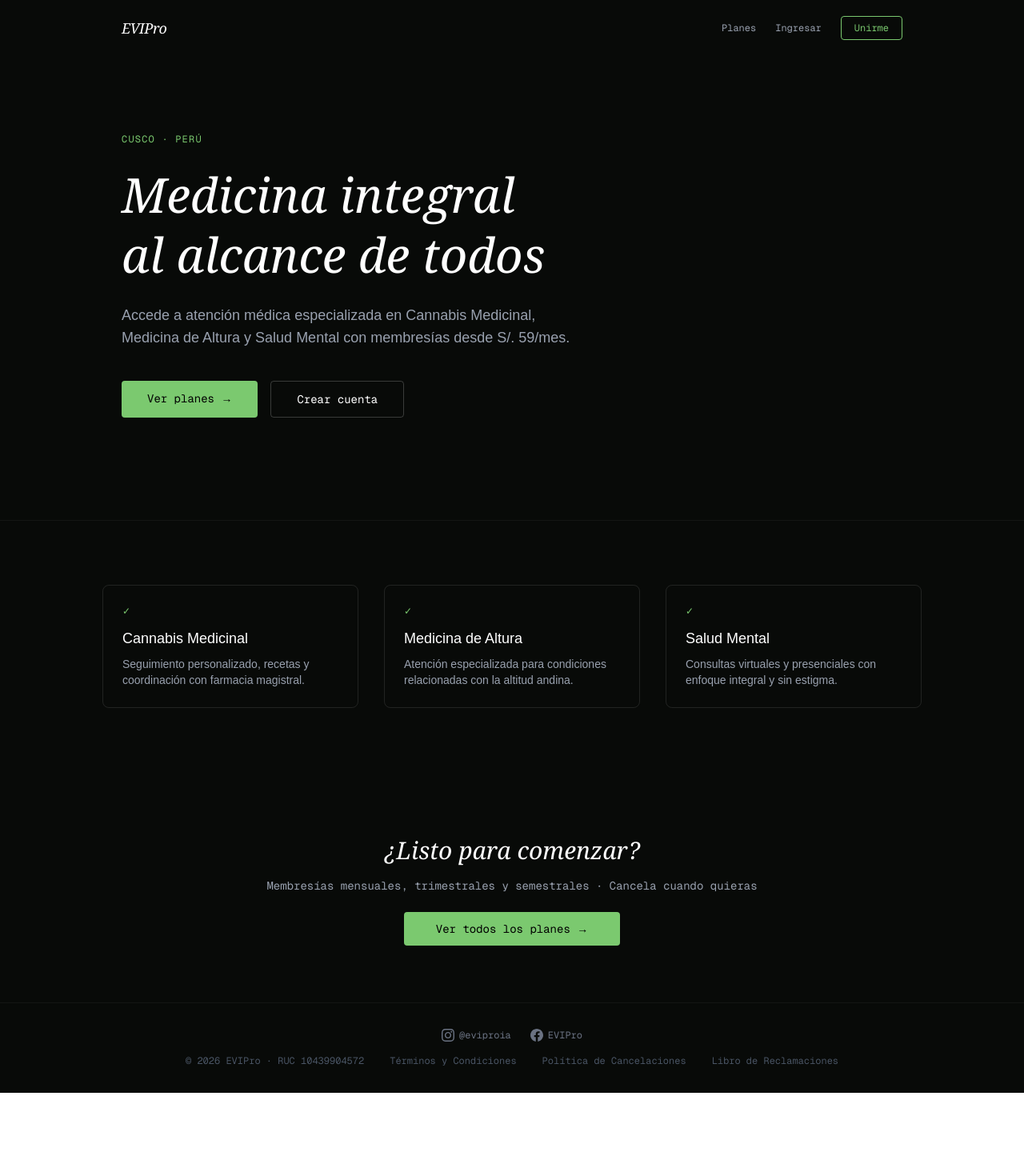
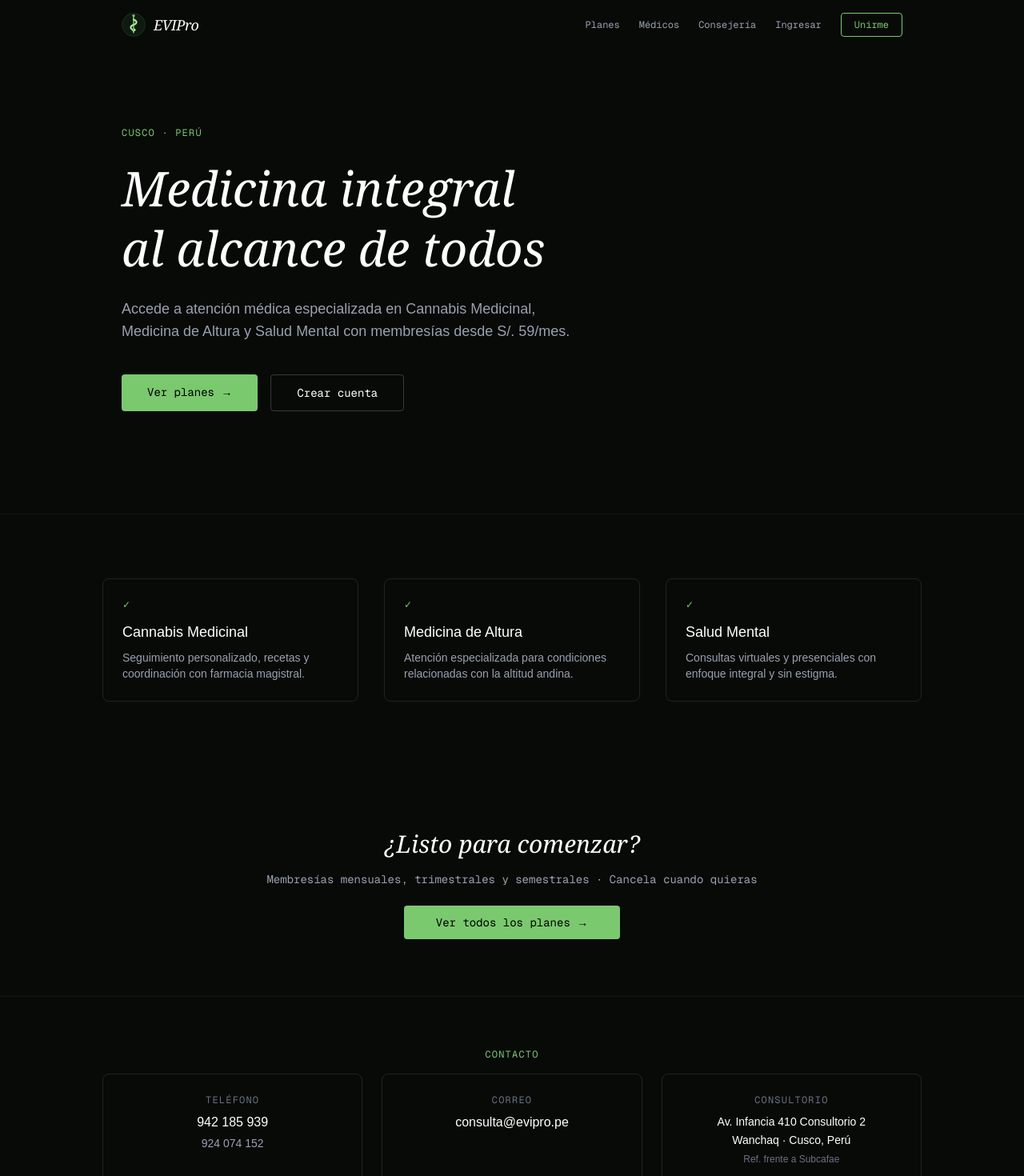
Before and after one commit to BENJASHIS/evipro-web, a Next.js app: page / in a window 1280 px wide. Shown: the top 1470 px of the page at 80% size. Before the commit the page ends 1366 px from the top, so only its background shows below. Built offline with nearby package versions, Linux system fonts and the light colour scheme.

Commit message:
feat(nav): componente Nav compartido con logo EVIPro verde + links Médicos y Consejería

```diff
--- /dev/null
+++ b/app/components/Nav.tsx
@@ -0,0 +1,47 @@
+import Link from 'next/link'
+
+function LogoIcon() {
+  return (
+    <svg width="30" height="30" viewBox="0 0 100 100" fill="none" aria-hidden="true">
+      <circle cx="50" cy="50" r="48" fill="#0f1a0f" stroke="rgba(123,201,111,0.25)" strokeWidth="2" />
+      {/* Rod */}
+      <rect x="47.5" y="14" width="5" height="72" rx="2.5" fill="#7bc96f" />
+      {/* Top orb */}
+      <circle cx="50" cy="12" r="5.5" fill="#7bc96f" />
+      {/* Snake */}
+      <path
+        d="M50,28 C66,34 66,44 50,50 C34,56 34,66 50,72"
+        stroke="#a8e89c"
+        strokeWidth="7"
+        strokeLinecap="round"
+        fill="none"
+      />
+      {/* Snake head */}
+      <ellipse cx="51" cy="72" rx="8" ry="5.5" fill="#a8e89c" transform="rotate(-15,51,72)" />
+      <circle cx="48" cy="70" r="1.8" fill="#0f1a0f" />
+    </svg>
+  )
+}
+
+export default function Nav() {
+  return (
+    <nav className="flex items-center justify-between px-6 py-4 max-w-5xl mx-auto">
+      <Link href="/" className="flex items-center gap-2.5 group">
+        <LogoIcon />
+        <span className="font-serif italic text-lg tracking-tight text-white">EVIPro</span>
+      </Link>
+      <div className="flex items-center gap-6 text-xs font-mono text-gray-400">
+        <Link href="/planes" className="hover:text-white transition-colors">Planes</Link>
+        <Link href="/medicos" className="hover:text-white transition-colors">Médicos</Link>
+        <Link href="/consejeria" className="hover:text-white transition-colors">Consejería</Link>
+        <Link href="/login" className="hover:text-white transition-colors">Ingresar</Link>
+        <Link
+          href="/registro"
+          className="border border-[#7bc96f] text-[#7bc96f] px-4 py-1.5 rounded hover:bg-[#7bc96f] hover:text-black transition-colors"
+        >
+          Unirme
+        </Link>
+      </div>
+    </nav>
+  )
+}
--- a/app/page.tsx
+++ b/app/page.tsx
@@ -1,19 +1,10 @@
 import Link from 'next/link'
+import Nav from '@/app/components/Nav'
 
 export default function Home() {
   return (
     <main className="min-h-screen bg-[#080a08] text-white">
-      {/* Nav */}
-      <nav className="flex items-center justify-between px-6 py-5 max-w-5xl mx-auto">
-        <span className="font-serif italic text-lg tracking-tight">EVIPro</span>
-        <div className="flex items-center gap-6 text-xs font-mono text-gray-400">
-          <Link href="/planes" className="hover:text-white transition-colors">Planes</Link>
-          <Link href="/login" className="hover:text-white transition-colors">Ingresar</Link>
-          <Link href="/registro" className="border border-[#7bc96f] text-[#7bc96f] px-4 py-1.5 rounded hover:bg-[#7bc96f] hover:text-black transition-colors">
-            Unirme
-          </Link>
-        </div>
-      </nav>
+      <Nav />
 
       {/* Hero */}
       <section className="max-w-5xl mx-auto px-6 pt-24 pb-32">
@@ -82,6 +73,38 @@ export default function Home() {
           Ver todos los planes →
         </Link>
       </section>
+
+      {/* Contacto */}
+      <section className="border-t border-white/5 py-16 px-6">
+        <div className="max-w-5xl mx-auto">
+          <p className="text-xs tracking-widest text-[#7bc96f] uppercase mb-4 font-mono text-center">Contacto</p>
+          <div className="grid md:grid-cols-3 gap-6 text-center">
+            <div className="border border-white/10 rounded-lg p-6">
+              <p className="text-xs font-mono text-gray-500 uppercase tracking-widest mb-2">Teléfono</p>
+              <a href="tel:+51942185939" className="text-white hover:text-[#7bc96f] transition-colors font-light block">
+                942 185 939
+              </a>
+              <a href="tel:+51924074152" className="text-gray-400 hover:text-[#7bc96f] transition-colors font-light text-sm block mt-1">
+                924 074 152
+              </a>
+            </div>
+            <div className="border border-white/10 rounded-lg p-6">
+              <p className="text-xs font-mono text-gray-500 uppercase tracking-widest mb-2">Correo</p>
+              <a href="mailto:consulta@evipro.pe" className="text-white hover:text-[#7bc96f] transition-colors font-light">
+                consulta@evipro.pe
+              </a>
+            </div>
+            <div className="border border-white/10 rounded-lg p-6">
+              <p className="text-xs font-mono text-gray-500 uppercase tracking-widest mb-2">Consultorio</p>
+              <p className="text-white font-light text-sm leading-relaxed">
+                Av. Infancia 410 Consultorio 2<br />
+                Wanchaq · Cusco, Perú
+              </p>
+              <p className="text-gray-500 text-xs mt-1">Ref. frente a Subcafae</p>
+            </div>
+          </div>
+        </div>
+      </section>
     </main>
   )
 }
```
